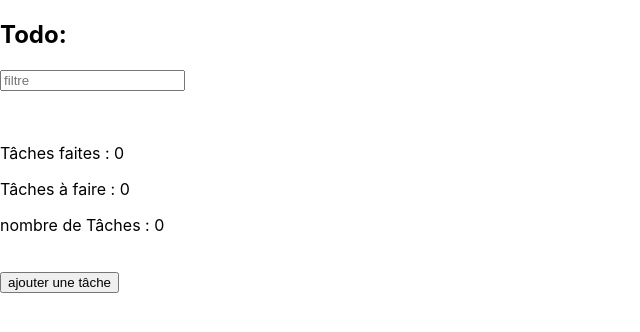
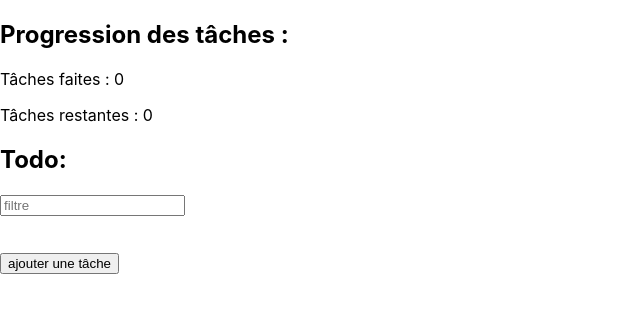
Before and after one commit to TAMARIN-Maxime-2225083aa/TodoListProject, a React (Create React App) app: page / in a window 1280 px wide. Shown: the top 332 px of the page, without its empty margins (0-640 px from the left). Built offline with nearby package versions, Linux system fonts and the light colour scheme.

Commit message:
ajout header

```diff
--- a/src/App.js
+++ b/src/App.js
@@ -1,5 +1,6 @@
 import React from 'react';
 import Task from './Task';
+import Header from './component/Header';
 
 class App extends React.Component {
   constructor(props) {
@@ -110,7 +111,6 @@ class App extends React.Component {
   	// Compter le nombre de tâches done
     const tasksDone = this.state.items.filter(item => item.isChecking).length;
     // Compter le nombre de tâches not done
-    const tasksNotDone = this.state.items.filter(item => !item.isChecking).length;
     const taskNomber = this.state.items.length;
 
     // Filtrer les tâches en fonction de la valeur du filtre
@@ -120,6 +120,7 @@ class App extends React.Component {
 
     return (
       <div>
+        <Header totalTasks={taskNomber} tasksDone={tasksDone} />
         <h2>Todo:</h2>
         <input type='text' id='filter' placeholder='filtre' value={this.state.filter} onChange={this.handleFilterChange}/> <br/>
         <ol>
@@ -135,9 +136,6 @@ class App extends React.Component {
           </li>
         ))}
         </ol> <br/>
-        <p>Tâches faites : {tasksDone}</p>
-        <p>Tâches à faire : {tasksNotDone}</p>
-        <p>nombre de Tâches : {taskNomber}</p> <br/>
         <button onClick={this.addTask}>ajouter une tâche</button>
       </div>
     )
--- /dev/null
+++ b/src/component/Header.js
@@ -0,0 +1,17 @@
+import React from 'react';
+
+class Header extends React.Component {
+  render() {
+    const { totalTasks, tasksDone } = this.props; // Props passées depuis App.js
+
+    return (
+      <div>
+        <h2>Progression des tâches :</h2>
+        <p>Tâches faites : {tasksDone}</p>
+        <p>Tâches restantes : {totalTasks - tasksDone}</p>
+      </div>
+    );
+  }
+}
+
+export default Header;
```
Also changed, not shown: src/component/footer.js (added).
